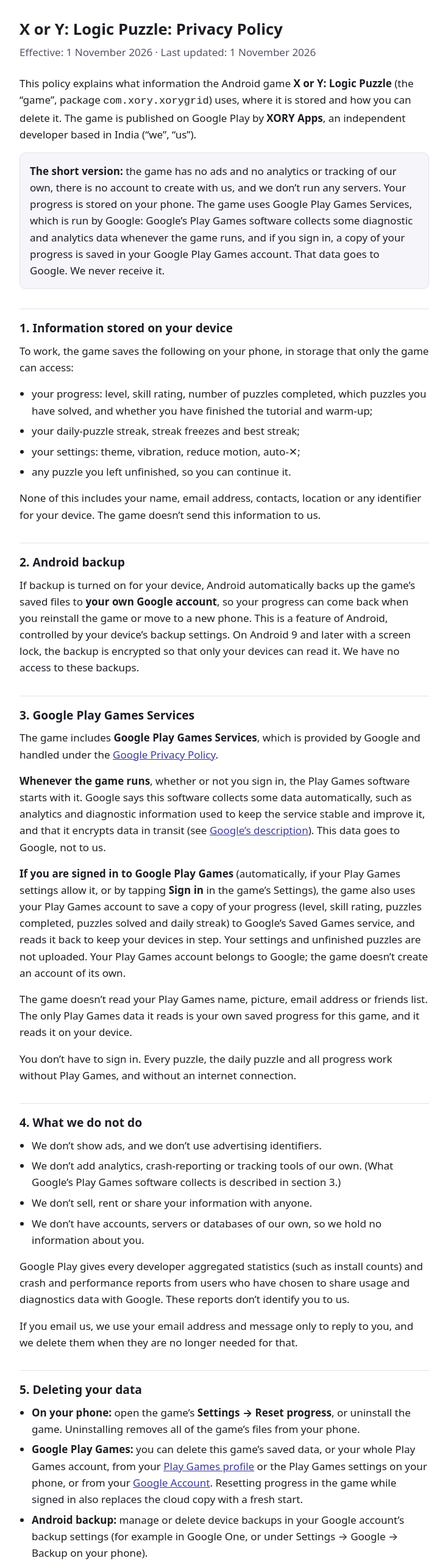
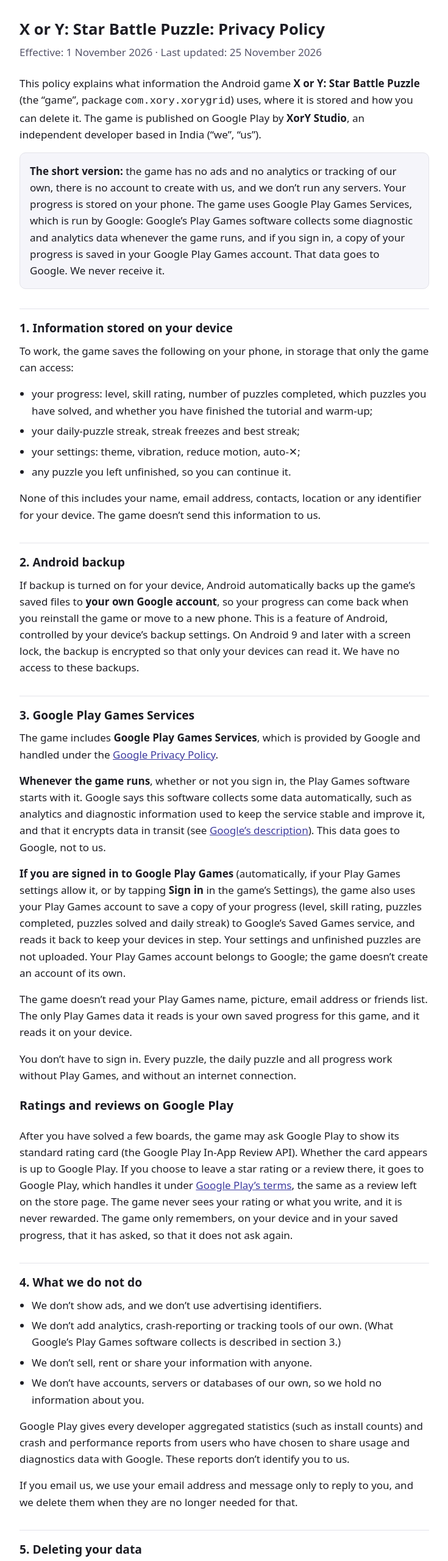
Before and after one commit to sahilmohindroo/xory, a plain HTML site: page x-or-y/privacy.html in a window 1280 px wide. Shown: the top 2560 px of the page at 61% size, without its empty margins (272-1007 px from the left). Drawn offline with Linux system fonts and the light colour scheme.

Commit message:
XorY Studio: x-or-y/privacy.html (developer name approved on Play; Star Battle title; Play ratings section)

```diff
--- a/x-or-y/privacy.html
+++ b/x-or-y/privacy.html
@@ -3,8 +3,8 @@
 <head>
 <meta charset="utf-8">
 <meta name="viewport" content="width=device-width, initial-scale=1">
-<title>X or Y: Logic Puzzle: Privacy Policy</title>
-<meta name="description" content="Privacy policy for the Android game X or Y: Logic Puzzle by XORY Apps.">
+<title>X or Y: Star Battle Puzzle: Privacy Policy</title>
+<meta name="description" content="Privacy policy for the Android game X or Y: Star Battle Puzzle by XorY Studio.">
 <link rel="canonical" href="https://sahilmohindroo.github.io/xory/x-or-y/privacy.html">
 <style>
   :root {
@@ -37,12 +37,12 @@
 </head>
 <body>
 <main>
-<h1>X or Y: Logic Puzzle: Privacy Policy</h1>
-<p class="meta">Effective: 1 November 2026 · Last updated: <time datetime="2026-11-01">1 November 2026</time></p>
+<h1>X or Y: Star Battle Puzzle: Privacy Policy</h1>
+<p class="meta">Effective: 1 November 2026 · Last updated: <time datetime="2026-11-25">25 November 2026</time></p>
 
-<p>This policy explains what information the Android game <strong>X or Y: Logic Puzzle</strong>
+<p>This policy explains what information the Android game <strong>X or Y: Star Battle Puzzle</strong>
 (the “game”, package <code>com.xory.xorygrid</code>) uses, where it is stored and how you can
-delete it. The game is published on Google Play by <strong>XORY Apps</strong>, an independent
+delete it. The game is published on Google Play by <strong>XorY Studio</strong>, an independent
 developer based in India (“we”, “us”).</p>
 
 <div class="short">
@@ -92,6 +92,15 @@ Games data it reads is your own saved progress for this game, and it reads it on
 <p>You don’t have to sign in. Every puzzle, the daily puzzle and all progress work without Play
 Games, and without an internet connection.</p>
 
+<h3>Ratings and reviews on Google Play</h3>
+<p>After you have solved a few boards, the game may ask Google Play to show its standard rating
+card (the Google Play In-App Review API). Whether the card appears is up to Google Play. If you
+choose to leave a star rating or a review there, it goes to Google Play, which handles it under
+<a href="https://play.google.com/about/play-terms/">Google Play’s terms</a>, the same as a review
+left on the store page. The game never sees your rating or what you write, and it is never
+rewarded. The game only remembers, on your device and in your saved progress, that it has asked,
+so that it does not ask again.</p>
+
 <h2>4. What we do not do</h2>
 <ul>
   <li>We don’t show ads, and we don’t use advertising identifiers.</li>
@@ -134,7 +143,8 @@ it with the tools in section 5.</p>
 
 <h2>7. Security</h2>
 <p>Your data stays on your device except for what Google Play Games and Android backup handle, and
-both are Google services that encrypt data in transit. The game has no permission to access the
+any rating you choose to leave through Google Play; all are Google services that encrypt data in
+transit. The game has no permission to access the
 internet directly; the only permission it requests is vibration. The <strong>Privacy policy</strong>
 link in the game’s Settings opens this page in your browser.</p>
 
@@ -144,12 +154,12 @@ future version, we will update this page before that version is released and cha
 the top.</p>
 
 <h2>9. Contact</h2>
-<p>XORY Apps, India<br>
+<p>XorY Studio, India<br>
 Email: <a href="mailto:sahilmohindroo@gmail.com">sahilmohindroo@gmail.com</a><br>
 This policy: <a href="https://sahilmohindroo.github.io/xory/x-or-y/privacy.html">https://sahilmohindroo.github.io/xory/x-or-y/privacy.html</a></p>
 
 <footer>
-<p><a href="../">XORY Apps</a> · Last updated <time datetime="2026-11-01">1 November 2026</time></p>
+<p><a href="../">XorY Studio</a> · Last updated <time datetime="2026-11-25">25 November 2026</time></p>
 </footer>
 </main>
 </body>
```
